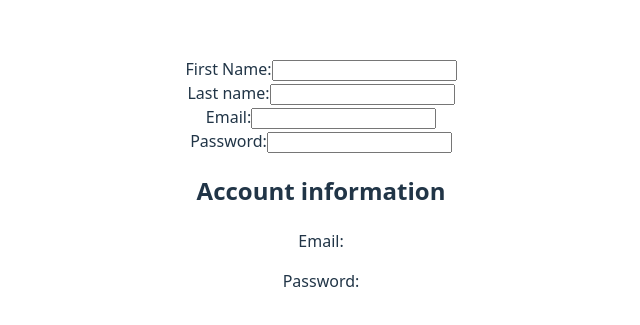
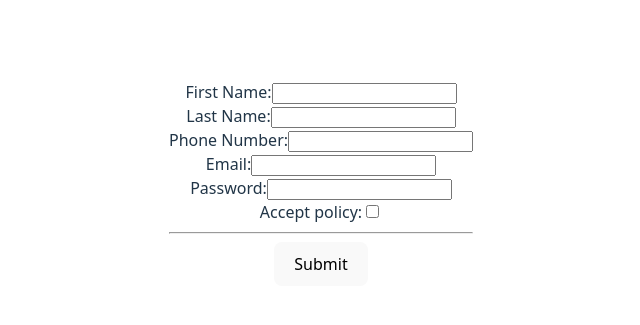
Before and after one commit to nhatnguyen-agilityio/react-training, a React (Vite) app in the folder react-advanced-examples/: page /form in a window 1280 px wide. Shown: the part 217-542 px from the top of the page, without its empty margins (319-959 px from the left). Built offline with nearby package versions, Linux system fonts and the light colour scheme.

Commit message:
feat(): create example with input and form

```diff
--- a/react-advanced-examples/src/App.tsx
+++ b/react-advanced-examples/src/App.tsx
@@ -1,10 +1,10 @@
 import './App.css'
-import Information from './components/Information'
+import Form from './components/Form'
 
 function App() {
   return (
     <>
-      <Information />
+      <Form />
     </>
   )
 }
--- /dev/null
+++ b/react-advanced-examples/src/components/Form/index.tsx
@@ -0,0 +1,55 @@
+import { useState } from "react";
+
+const Form = () => {
+  const [firstName, setFirstName] = useState("");
+  const [lastName, setLastname] = useState("");
+  const [phoneNumber, setPhoneNumber] = useState("");
+  const [email, setEmail] = useState("");
+  const [password, setPassword] = useState("");
+  const [isAcceptPolicy, setIsAcceptPolicy] = useState(false);
+  const handleSubmit = (e: React.FormEvent) => {
+    e.preventDefault();
+    const form = e.target as HTMLFormElement;
+    const formData = new FormData(form);
+    const formJson = Object.fromEntries(formData.entries());
+    console.log(formJson);
+  }
+
+  return (
+    <form onSubmit={handleSubmit}>
+      <label>
+        First Name:
+        <input type="text" name="firstName" value={firstName} onChange={e => setFirstName(e.target.value)} />
+      </label>
+      <br />
+      <label>
+        Last Name:
+        <input type="text" name="lastName" value={lastName} onChange={e => setLastname(e.target.value)} />
+      </label>
+      <br />
+      <label>
+        Phone Number:
+        <input type="number" name="phoneNumber" value={phoneNumber} onChange={e => setPhoneNumber(e.target.value)} />
+      </label>
+      <br />
+      <label>
+        Email:
+        <input type="email" name="email" value={email} onChange={e => setEmail(e.target.value)} />
+      </label>
+      <br />
+      <label>
+        Password:
+        <input type="password" name="password" value={password} onChange={e => setPassword(e.target.value)} />
+      </label>
+      <br />
+      <label>
+        Accept policy:
+        <input type="checkbox" name="acceptPolicy" checked={isAcceptPolicy} onChange={e => setIsAcceptPolicy(e.target.checked)} />
+      </label>
+      <hr />
+      <button type="submit">Submit</button>
+    </form>
+  )
+}
+
+export default Form
```
